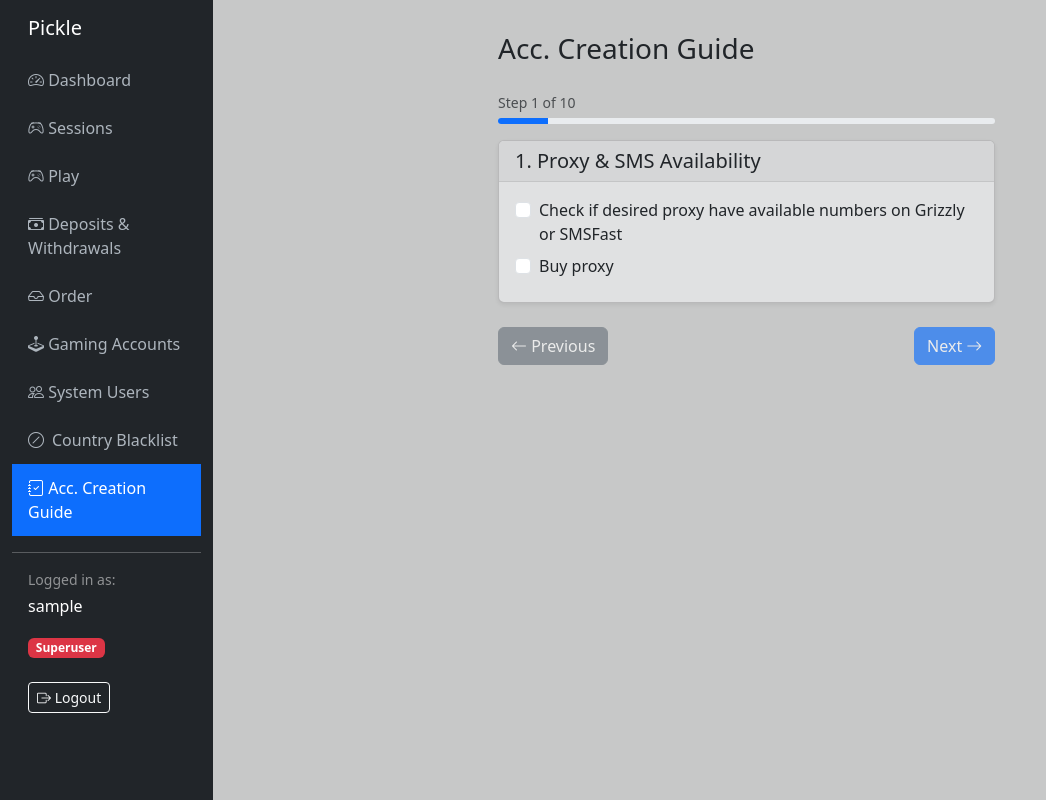
After one commit to lavzd13/pickle, a Django app: page /acc-creation-guide/ in a window 1280 px wide. The commit adds this page. Shown: the whole page, without its empty margins (0-1046 px from the left). Run offline with Django 5.2, Linux system fonts and the light colour scheme; the visitor is signed in with stand-in values (Sample User, id 1); parts of the project's set-up code (start-up, migrations or seed data) failed here and were passed over.

Commit message:
Added creation_guide page for account creation; formatted web_views; fixed issue with pagination in d/w reports

```diff
--- a/accounts/urls.py
+++ b/accounts/urls.py
@@ -68,6 +68,9 @@ path('play/start-session/', web_views.start_session_play, name='start_session_pl
     path('proxy-vpns/add/', web_views.proxyvpn_add, name='proxyvpn_add'),
     path('wallet-providers/add/', web_views.wallet_provider_add, name='wallet_provider_add'),
 
+    # Acc. Creation Guide
+    path('acc-creation-guide/', web_views.acc_creation_guide, name='acc_creation_guide'),
+
     # Country Blacklist
     path('country-blacklist/', web_views.country_blacklist, name='country_blacklist'),
     path('country-blacklist/add/', web_views.country_blacklist_add, name='country_blacklist_add'),
--- a/accounts/web_views.py
+++ b/accounts/web_views.py
@@ -8,10 +8,9 @@ from django.shortcuts import render, redirect, get_object_or_404
 from django.contrib.auth.decorators import login_required, user_passes_test
 from django.contrib import messages
 from django.contrib.auth.models import User
-from django.db.models import Q
+from django.db.models import Q, Sum
 from django.utils import timezone
 from .models import PlaySession, AccountDetail, Payment, Location, Security, LastTransaction, PlayInfo, Deposit, Withdrawal, Network, Platform, ProxyVpn, WalletProvider, DepositOrder, WithdrawalOrder, CountryBlackList, SMSPlatform, DeviceCommand
-from django.db.models import Sum
 from django.forms import modelformset_factory
 from django.http import JsonResponse, HttpResponse, Http404
 from django.views.decorators.csrf import csrf_exempt
@@ -1714,6 +1713,11 @@ self.addEventListener('message', function(event) {
     return HttpResponse(js, content_type='application/javascript')
 
 @login_required
+def acc_creation_guide(request):
+    return render(request, 'accounts/acc_creation_guide.html')
+
+
+@login_required
 @user_passes_test(is_superuser)
 def country_blacklist(request):
     q = request.GET.get('q', '').strip()
--- /dev/null
+++ b/templates/accounts/acc_creation_guide.html
@@ -0,0 +1,221 @@
+{% extends "base.html" %}
+
+{% block title %}Acc. Creation Guide{% endblock %}
+
+{% block content %}
+<div class="row justify-content-center">
+    <div class="col-lg-8 col-xl-6">
+        <h3 class="mb-4">Acc. Creation Guide</h3>
+
+        <!-- Progress -->
+        <div class="mb-3">
+            <small class="text-muted">Step <span id="currentStep">1</span> of 10</small>
+            <div class="progress mt-1" style="height: 6px;">
+                <div class="progress-bar" id="progressBar" style="width: 10%;"></div>
+            </div>
+        </div>
+
+        <!-- Step 1 -->
+        <div class="card step-card" data-step="1">
+            <div class="card-header"><h5 class="mb-0">1. Proxy & SMS Availability</h5></div>
+            <div class="card-body">
+                <div class="form-check mb-2">
+                    <input class="form-check-input step-check" type="checkbox" id="c1_1">
+                    <label class="form-check-label" for="c1_1">Check if desired proxy have available numbers on Grizzly or SMSFast</label>
+                </div>
+                <div class="form-check mb-2">
+                    <input class="form-check-input step-check" type="checkbox" id="c1_2">
+                    <label class="form-check-label" for="c1_2">Buy proxy</label>
+                </div>
+            </div>
+        </div>
+
+        <!-- Step 2 -->
+        <div class="card step-card d-none" data-step="2">
+            <div class="card-header"><h5 class="mb-0">2. VPN & Proxy Setup</h5></div>
+            <div class="card-body">
+                <div class="form-check mb-2">
+                    <input class="form-check-input step-check" type="checkbox" id="c2_1">
+                    <label class="form-check-label" for="c2_1">Setup Drony with proxy info on emulator</label>
+                </div>
+                <div class="form-check mb-2">
+                    <input class="form-check-input step-check" type="checkbox" id="c2_2">
+                    <label class="form-check-label" for="c2_2">Put VPN as always ON and put block any connection without VPN ON</label>
+                </div>
+            </div>
+        </div>
+
+        <!-- Step 3 -->
+        <div class="card step-card d-none" data-step="3">
+            <div class="card-header"><h5 class="mb-0">3. IP Verification</h5></div>
+            <div class="card-body">
+                <div class="form-check mb-2">
+                    <input class="form-check-input step-check" type="checkbox" id="c3_1">
+                    <label class="form-check-label" for="c3_1">Check IP address on 2ip.io if it matches with proxy IP address</label>
+                </div>
+                <div class="form-check mb-2">
+                    <input class="form-check-input step-check" type="checkbox" id="c3_2">
+                    <label class="form-check-label" for="c3_2">Run anonymity test on 2ip.io and check for results</label>
+                </div>
+            </div>
+        </div>
+
+        <!-- Step 4 -->
+        <div class="card step-card d-none" data-step="4">
+            <div class="card-header"><h5 class="mb-0">4. Timezone Setup</h5></div>
+            <div class="card-body">
+                <div class="form-check mb-2">
+                    <input class="form-check-input step-check" type="checkbox" id="c4_1">
+                    <label class="form-check-label" for="c4_1">Put time zone on the phone to be same as time zone of city in which is proxy based, put 24-hour format for time</label>
+                </div>
+            </div>
+        </div>
+
+        <!-- Step 5 -->
+        <div class="card step-card d-none" data-step="5">
+            <div class="card-header"><h5 class="mb-0">5. App Installation</h5></div>
+            <div class="card-body">
+                <div class="form-check mb-2">
+                    <input class="form-check-input step-check" type="checkbox" id="c5_1">
+                    <label class="form-check-label" for="c5_1">Start Pokerclans app and wait for download to finish then exit app</label>
+                </div>
+            </div>
+        </div>
+
+        <!-- Step 6 -->
+        <div class="card step-card d-none" data-step="6">
+            <div class="card-header"><h5 class="mb-0">6. Location Setup</h5></div>
+            <div class="card-body">
+                <div class="form-check mb-2">
+                    <input class="form-check-input step-check" type="checkbox" id="c6_1">
+                    <label class="form-check-label" for="c6_1">Check in which city is proxy, find that city on maps and pick any house from it and take coordinates</label>
+                </div>
+                <div class="form-check mb-2">
+                    <input class="form-check-input step-check" type="checkbox" id="c6_2">
+                    <label class="form-check-label" for="c6_2">Put coordinates into the updater and run it</label>
+                </div>
+            </div>
+        </div>
+
+        <!-- Step 7 -->
+        <div class="card step-card d-none" data-step="7">
+            <div class="card-header"><h5 class="mb-0">7. Registration</h5></div>
+            <div class="card-body">
+                <div class="form-check mb-2">
+                    <input class="form-check-input step-check" type="checkbox" id="c7_1">
+                    <label class="form-check-label" for="c7_1">Enter the app</label>
+                </div>
+                <div class="form-check mb-2">
+                    <input class="form-check-input step-check" type="checkbox" id="c7_2">
+                    <label class="form-check-label" for="c7_2">Start registering process</label>
+                </div>
+                <div class="form-check mb-2">
+                    <input class="form-check-input step-check" type="checkbox" id="c7_3">
+                    <label class="form-check-label" for="c7_3">Order number from SMS platform</label>
+                </div>
+                <div class="form-check mb-2">
+                    <input class="form-check-input step-check" type="checkbox" id="c7_4">
+                    <label class="form-check-label" for="c7_4">Once you get the code, go create new account and fill info in the pickle accordingly</label>
+                </div>
+            </div>
+        </div>
+
+        <!-- Step 8 -->
+        <div class="card step-card d-none" data-step="8">
+            <div class="card-header"><h5 class="mb-0">8. Nickname Verification</h5></div>
+            <div class="card-body">
+                <div class="form-check mb-2">
+                    <input class="form-check-input step-check" type="checkbox" id="c8_1">
+                    <label class="form-check-label" for="c8_1">Enter lobby, check if nickname is fetched in DB and if it is changed. If it is changed put new nickname everywhere, except the pokerapp</label>
+                </div>
+            </div>
+        </div>
+
+        <!-- Step 9 -->
+        <div class="card step-card d-none" data-step="9">
+            <div class="card-header"><h5 class="mb-0">9. API Key Setup</h5></div>
+            <div class="card-body">
+                <div class="form-check mb-2">
+                    <input class="form-check-input step-check" type="checkbox" id="c9_1">
+                    <label class="form-check-label" for="c9_1">Create new API, put it into DB also in the pickle</label>
+                </div>
+            </div>
+        </div>
+
+        <!-- Step 10 -->
+        <div class="card step-card d-none" data-step="10">
+            <div class="card-header"><h5 class="mb-0">10. Done</h5></div>
+            <div class="card-body text-center">
+                <i class="bi bi-check-circle-fill text-success" style="font-size: 3rem;"></i>
+                <p class="mt-3 mb-0 fw-bold">Account creation complete!</p>
+            </div>
+        </div>
+
+        <!-- Navigation Buttons -->
+        <div class="d-flex justify-content-between mt-3">
+            <button class="btn btn-secondary" id="btnPrev" disabled>
+                <i class="bi bi-arrow-left"></i> Previous
+            </button>
+            <button class="btn btn-primary" id="btnNext" disabled>
+                Next <i class="bi bi-arrow-right"></i>
+            </button>
+        </div>
+    </div>
+</div>
+{% endblock %}
+
+{% block extra_js %}
+<script>
+(function() {
+    const totalSteps = 10;
+    let current = 1;
+
+    const cards = document.querySelectorAll('.step-card');
+    const btnPrev = document.getElementById('btnPrev');
+    const btnNext = document.getElementById('btnNext');
+    const stepLabel = document.getElementById('currentStep');
+    const progressBar = document.getElementById('progressBar');
+
+    function showStep(step) {
+        cards.forEach(c => {
+            c.classList.toggle('d-none', parseInt(c.dataset.step) !== step);
+        });
+        stepLabel.textContent = step;
+        progressBar.style.width = (step / totalSteps * 100) + '%';
+        btnPrev.disabled = (step === 1);
+        updateNextBtn();
+    }
+
+    function updateNextBtn() {
+        if (current === totalSteps) {
+            btnNext.disabled = true;
+            return;
+        }
+        const activeCard = document.querySelector('.step-card[data-step="' + current + '"]');
+        const checks = activeCard.querySelectorAll('.step-check');
+        const allChecked = checks.length === 0 || Array.from(checks).every(c => c.checked);
+        btnNext.disabled = !allChecked;
+    }
+
+    document.querySelectorAll('.step-check').forEach(cb => {
+        cb.addEventListener('change', updateNextBtn);
+    });
+
+    btnNext.addEventListener('click', function() {
+        if (current < totalSteps) {
+            current++;
+            showStep(current);
+        }
+    });
+
+    btnPrev.addEventListener('click', function() {
+        if (current > 1) {
+            current--;
+            showStep(current);
+        }
+    });
+
+    showStep(1);
+})();
+</script>
+{% endblock %}
--- a/templates/base.html
+++ b/templates/base.html
@@ -183,8 +183,12 @@
                                 <i class="bi bi-slash-circle me-2"></i>Country Blacklist
                             </a>
                         </li>
-
                         {% endif %}
+                        <li class="nav-item">
+                            <a class="nav-link {% if request.resolver_match.url_name == 'acc_creation_guide' %}active{% endif %}" href="{% url 'acc_creation_guide' %}">
+                                <i class="bi bi-journal-check"></i> Acc. Creation Guide
+                            </a>
+                        </li>
                     </ul>
 
                     <hr class="text-white">
```
Also changed, not shown: templates/accounts/deposit_withdrawal_reports.html (+4 -4 lines).
